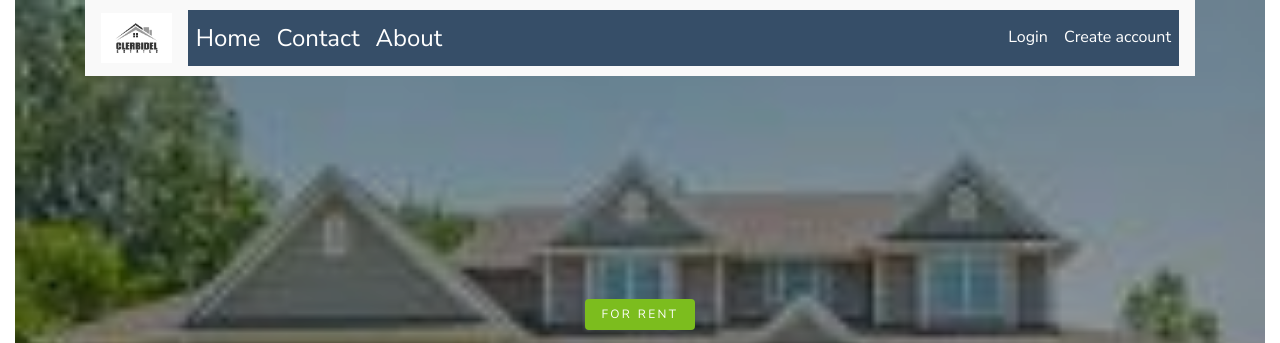
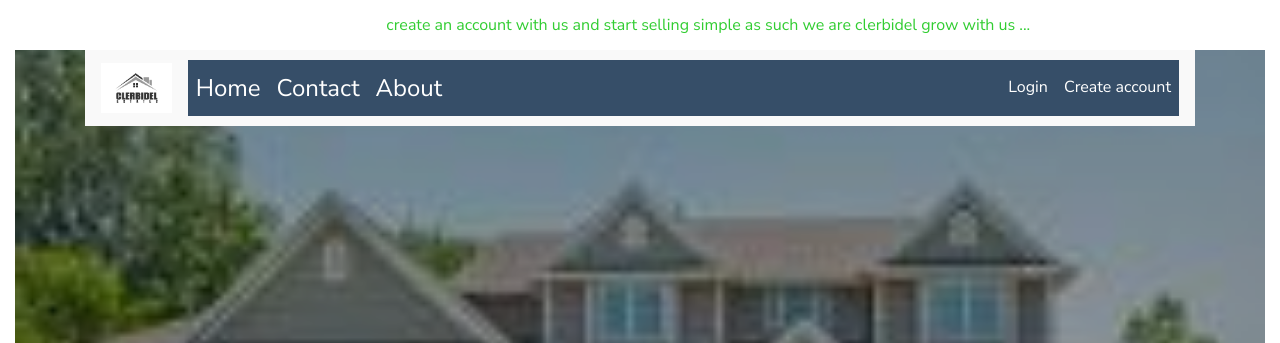
Before and after one commit to Emmanuel-Aggrey/clerbidel-estates, a Django app: page / in a window 1280 px wide. Shown: the top 343 px of the page. Run offline with Django 3.2, Linux system fonts and the light colour scheme; data comes from the database, SQL or seed files in the repository; some libraries are stand-ins or nearby versions; some web fonts are replaced; grey boxes are pictures that could not be loaded.

Commit message:
added scroling text

```diff
--- a/templates/base1.html
+++ b/templates/base1.html
@@ -2,6 +2,8 @@
 {% load static %}
 <html lang="en">
 <head>
+
+
 	<link rel="shortcut icon" href="{% static "images/logo.jpg" %}">
     <meta charset="UTF-8">
     <meta name="viewport" content="width=device-width, initial-scale=1.0">
@@ -42,8 +44,14 @@
 	</script>
 	<!--End of Tawk.to Script-->
 	<!-- heder page -->
-	{% include "partials/heder.html" %}
 </head>
+{% if  not request.user.is_authenticated %}
+{% include "partials/scroll_text.html" %}
+
+{% endif %}
+{% include "partials/heder.html" %}
+
+
 
 <body>
 
--- /dev/null
+++ b/templates/partials/scroll_text.html
@@ -0,0 +1,67 @@
+<!DOCTYPE html>
+<html lang="en" dir="ltr">
+  <head>
+    <meta charset="utf-8">
+    <title></title>
+  </head>
+  <body>
+
+
+    <!DOCTYPE html>
+    <title>Example</title>
+
+    <!-- Styles -->
+    <style>
+    .example1 {
+     height: 50px;
+     overflow: hidden;
+     position: relative;
+    }
+    .example1 h6 {
+     /* font-size: 3em; */
+     color: limegreen;
+     position: absolute;
+     width: 100%;
+     height: 100%;
+     margin: 0;
+     line-height: 50px;
+     text-align: center;
+     /* Starting position */
+     -moz-transform:translateX(100%);
+     -webkit-transform:translateX(100%);
+     transform:translateX(100%);
+     /* Apply animation to this element */
+     -moz-animation: example1 15s linear infinite;
+     -webkit-animation: example1 15s linear infinite;
+     animation: example1 15s linear infinite;
+    }
+    /* Move it (define the animation) */
+    @-moz-keyframes example1 {
+     0%   { -moz-transform: translateX(100%); }
+     100% { -moz-transform: translateX(-100%); }
+    }
+    @-webkit-keyframes example1 {
+     0%   { -webkit-transform: translateX(100%); }
+     100% { -webkit-transform: translateX(-100%); }
+    }
+    @keyframes example1 {
+     0%   {
+     -moz-transform: translateX(100%); /* Firefox bug fix */
+     -webkit-transform: translateX(100%); /* Firefox bug fix */
+     transform: translateX(100%);
+     }
+     100% {
+     -moz-transform: translateX(-100%); /* Firefox bug fix */
+     -webkit-transform: translateX(-100%); /* Firefox bug fix */
+     transform: translateX(-100%);
+     }
+    }
+    </style>
+
+    <!-- HTML -->
+    <div class="example1">
+    <h6>create an account with us and start selling simple as such  we are clerbidel grow with us ... </h6>
+    </div>
+
+  </body>
+</html>
```
Also changed, not shown: clerbidel/static/css/scrolltext.css (added, +45 -0 lines).
